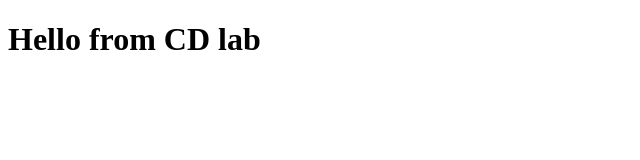
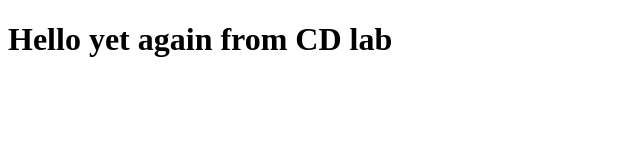
Before and after one commit to VanessaAigbekaen/lab11, a plain HTML site: page index.html in a window 1280 px wide. Shown: the whole page, without its empty margins (0-640 px from the left). Drawn offline with Linux system fonts and the light colour scheme.

Commit message:
edit both test

```diff
--- a/index.html
+++ b/index.html
@@ -5,6 +5,6 @@
   <title>Lab 11</title>
 </head>
 <body>
-  <h1>Hello from CD lab</h1>
+  <h1>Hello yet again from CD lab</h1>
 </body>
 </html>
```
